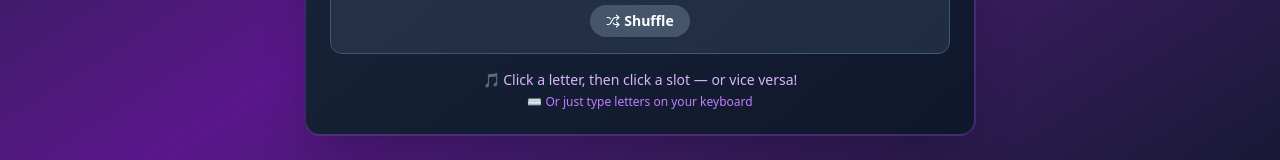
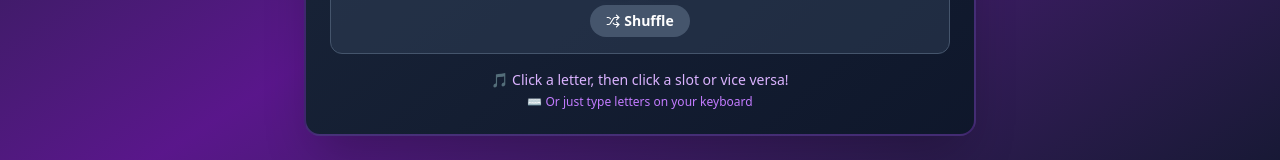
Before and after one commit to lauriegriddle/griddle-game, a Next.js app: page /spins in a window 1280 px wide. Shown: the part 554-714 px from the top of the page. Built offline with nearby package versions, Linux system fonts and the light colour scheme.

Commit message:
Adjust Spins instructions

```diff
--- a/app/spins/page.js
+++ b/app/spins/page.js
@@ -777,7 +777,7 @@ More games: lettergriddle.com`;
           {/* Instructions */}
           {!isComplete && (
             <div className="mt-4 text-center text-purple-300 text-sm space-y-1">
-              <p>🎵 Click a letter, then click a slot — or vice versa!</p>
+              <p>🎵 Click a letter, then click a slot or vice versa!</p>
               <p className="text-purple-400 text-xs">⌨️ Or just type letters on your keyboard</p>
             </div>
           )}
```
